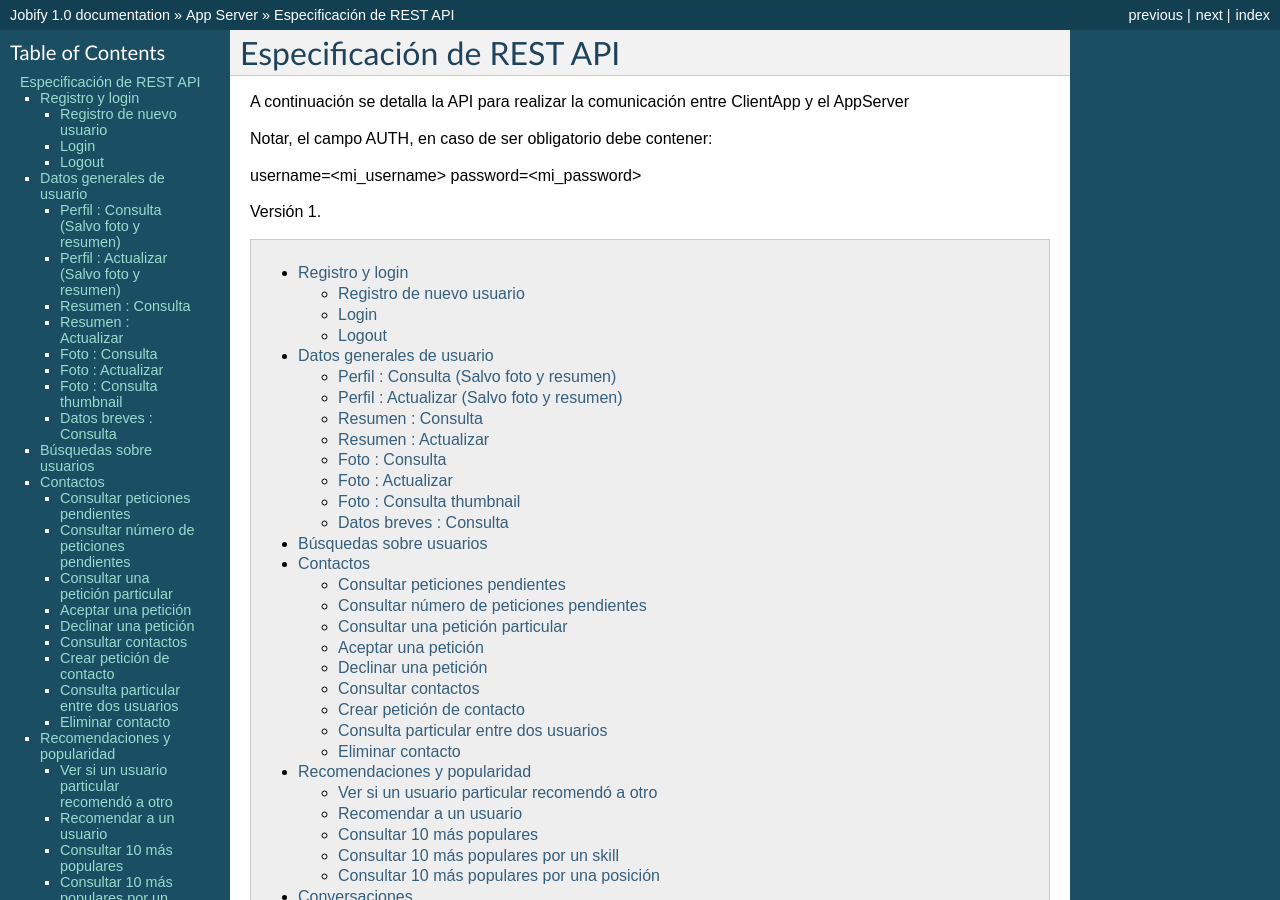
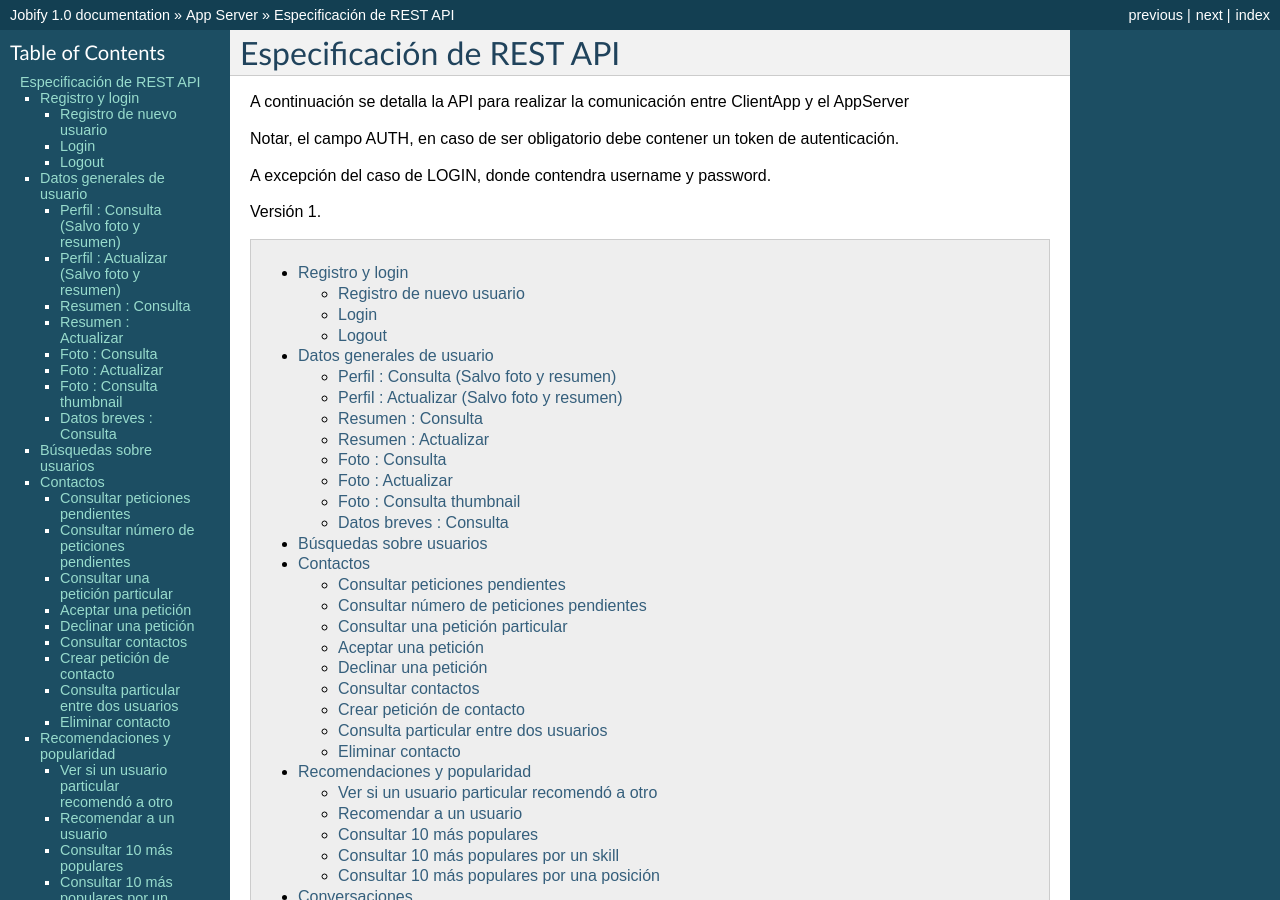
Before and after one commit to FedericoAmura/TallerII2016C2TPLinkedIn, a Sphinx documentation site: the page built from Docs/source/appserver/API.rst, in a window 1280 px wide and 900 px high. Built offline with Sphinx 7.4.7, drawn with Linux system fonts in a browser that asks for light colours; some of the changed text lies outside the part shown.

Commit message:
Arreglando una cosa de documentación que estropié anoche

```diff
--- a/Docs/source/appserver/API.rst
+++ b/Docs/source/appserver/API.rst
@@ -2,9 +2,9 @@
 ======================================================================
 A continuación se detalla la API para realizar la comunicación entre ClientApp y el AppServer
 
-Notar, el campo AUTH, en caso de ser obligatorio debe contener:
+Notar, el campo AUTH, en caso de ser obligatorio debe contener un token de autenticación.
 
-username=<mi_username> password=<mi_password>
+A excepción del caso de LOGIN, donde contendra username y password.
 
 Versión 1.
 
```
Also changed, not shown: other parts of Docs/source/appserver/API.rst (+2 -2 lines).
